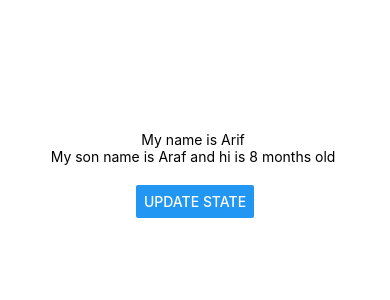
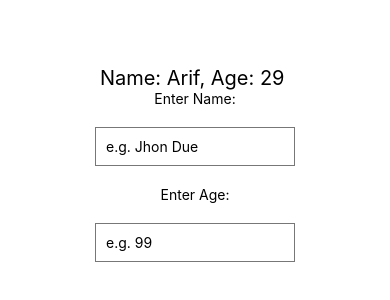
Before and after one commit to a1barif2h/my_first_react_native, a React Native app: screen / in a window 390 px wide. Shown: the part 248-548 px from the top of the page. Built offline with nearby package versions, Linux system fonts and the light colour scheme.

Commit message:
react native  TextInput

```diff
--- a/App.js
+++ b/App.js
@@ -1,9 +1,9 @@
 import React, { useState } from 'react';
-import { Button, StyleSheet, Text, View } from 'react-native';
+import { StyleSheet, Text, TextInput, View } from 'react-native';
 
 export default function App() {
   const [name, setName] = useState('Arif')
-  const [son, setSon] = useState({name: 'Araf', age: 8})
+  const [age, setAge] =useState(29)
 
   const handleState = () => {
     setName('Mohammad Arif Hossain')
@@ -11,11 +11,11 @@ export default function App() {
   }
   return (
     <View style={styles.container}>
-      <Text>My name is {name} </Text>
-      <Text>My son name is {son.name} and hi is {son.age} months old </Text>
-      <View style={styles.buttonContainer}>
-        <Button title='update state' onPress={handleState} />
-      </View>
+      <Text style={styles.textSize}>Name: {name}, Age: {age} </Text>
+      <Text>Enter Name:</Text>
+      <TextInput onChangeText={(val) => setName(val)} placeholder='e.g. Jhon Due' style={styles.textInput} />
+      <Text>Enter Age:</Text>
+      <TextInput keyboardType='numeric' onChangeText={(val) => setAge(val)} placeholder='e.g. 99' style={styles.textInput} />
     </View>
   );
 }
@@ -27,7 +27,14 @@ const styles = StyleSheet.create({
     alignItems: 'center',
     justifyContent: 'center',
   },
-  buttonContainer: {
-    marginTop: 20,
+  textSize: {
+    fontSize: 20
+  },
+  textInput: {
+    borderWidth: 1,
+    borderColor: '#777',
+    width: 200,
+    margin: 20,
+    padding: 10
   }
 });
```
